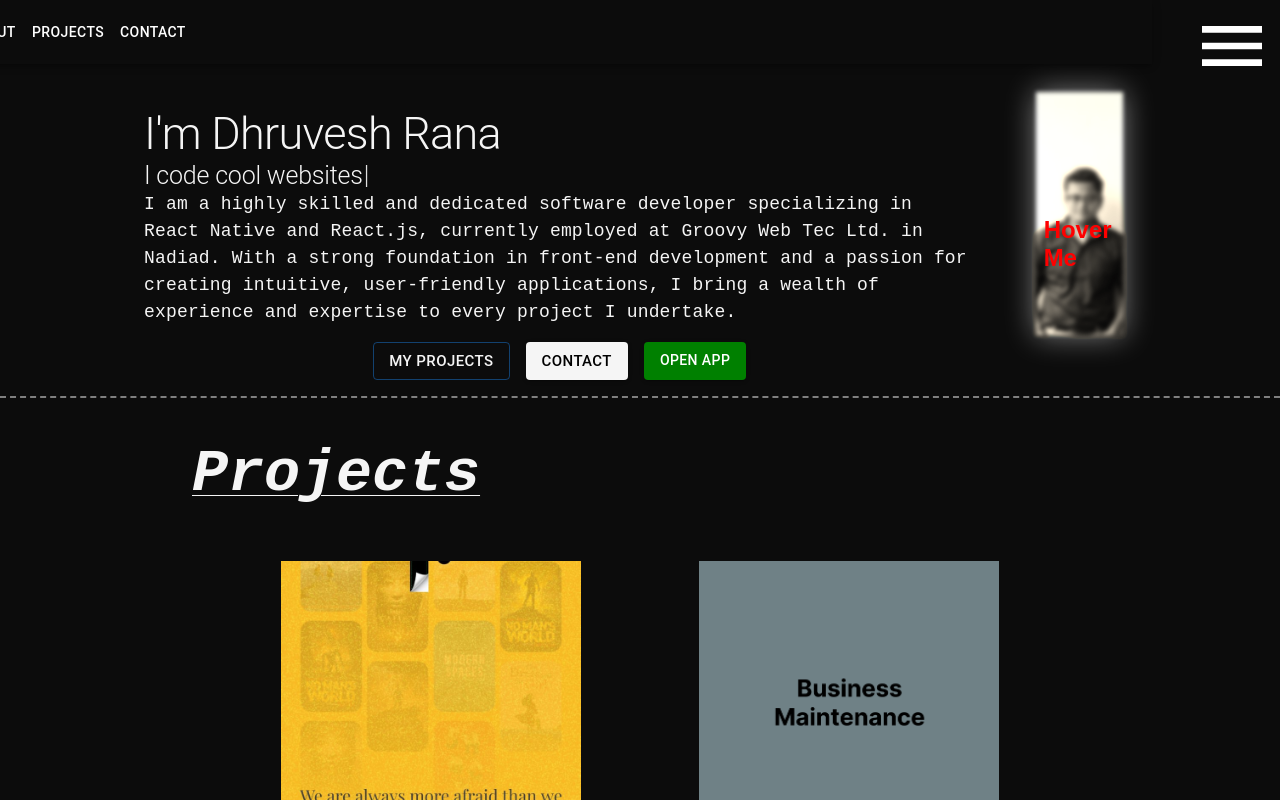
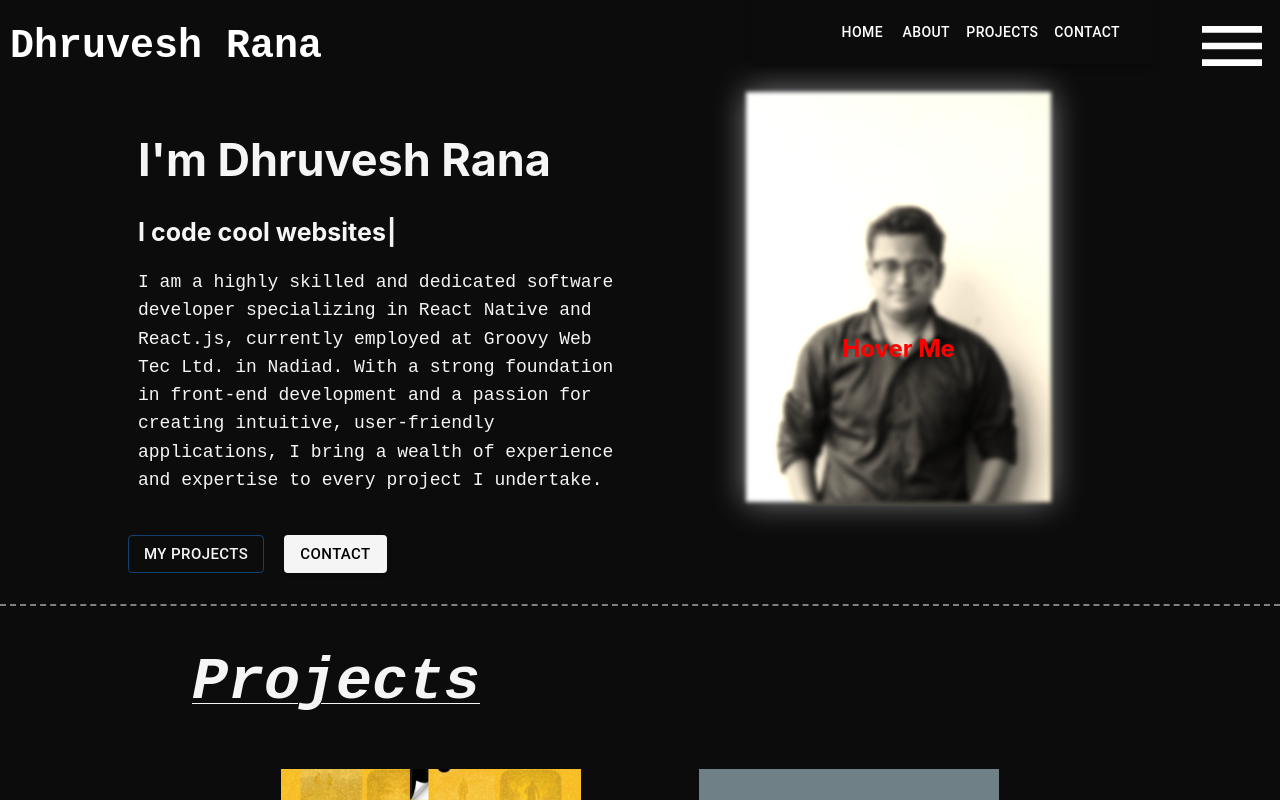
Before and after one commit to dhruveshrana22/Dhruvesh-Profile, a React (Create React App) app: page / in a window 1280 px wide. Shown: the top 800 px of the page. Built offline with nearby package versions, Linux system fonts and the light colour scheme.

Commit message:
Add Again Change this app

```diff
--- a/src/app/Screen/Home/Home.js
+++ b/src/app/Screen/Home/Home.js
@@ -1,81 +1,82 @@
-import { Box, Button, AppBar, Toolbar, Grid, Typography, useMediaQuery } from "@mui/material";
+import { Box, Button, Grid, useMediaQuery, AppBar, Toolbar } from "@mui/material";
 import React from "react";
 import Typewriter from "typewriter-effect";
+
 import NavbarCompo from "../../Component/Navbar";
+import { Images } from "../../../assets/ima";
 import DhruveshImage from '../../../assets/Images/Dhruvesh.jpg';
+import { Col, Flex, Row, Typography } from "antd";
 import { introdata } from "../../Utils/content_option";
+import { RobotFilled } from "@ant-design/icons";
 import { useNavigate } from "react-router-dom";
 import { Slide } from "react-awesome-reveal";
 import Portfolio from "../Portfolio";
-import Contact from "../Contect/Index";
+import Contect from "../Contect/Index";
 import About from "../About";
 import { Link } from "react-scroll";
 
 const Home = () => {
   const isMobile = useMediaQuery("(max-width:600px)");
-  const isTablet = useMediaQuery("(max-width:768px)");
+  const istablet = useMediaQuery("(max-width:768px)");
   const isDesktop = useMediaQuery("(max-width:1300px)");
-  const navigate = useNavigate();
-
-  // Function to open the app or redirect to Play Store
-  function openAppOrRedirect() {
-    const appPackage = "com.happykamper"; // Replace with your app's package name
-    const playStoreUrl = "https://play.google.com/store/apps/details?id=" + appPackage;
-
-    const appLink = "yourapp://"; // Replace with your app's URI scheme
-
-    // Create an invisible iframe to try to open the app
-    const iframe = document.createElement('iframe');
-    iframe.style.display = 'none';
-    iframe.src = appLink;
-
-    document.body.appendChild(iframe);
-
-    // Redirect to Play Store after a timeout if the app is not opened
-    setTimeout(() => {
-      window.location.href = playStoreUrl;
-    }, 2000); // Adjust timeout as needed
-  }
+  const navigate = useNavigate(); // Use useNavigate instead of useNavigation
 
   return (
     <>
-      {/* AppBar for navigation links */}
+
       {!isMobile && (
-        <AppBar sx={{ marginBottom: 2, position: "fixed", right: '10%', background: '#0c0c0c' }}>
+        <AppBar style={{ alignItems: 'flex-end', marginBottom: 20, width: 400, position: "fixed", right: '10%', background: '#0c0c0c' }}>
           <Toolbar>
+            {/* Smooth scroll to sections */}
             <Button color="inherit">
-              <Link to="home-section" smooth={true} duration={500}>Home</Link>
+              <Link to="home-section" smooth={true} duration={500}>
+                Home
+              </Link>
             </Button>
             <Button color="inherit">
-              <Link to="about-section" smooth={true} duration={500}>About</Link>
+              <Link to="about-section" smooth={true} duration={500}>
+                About
+              </Link>
             </Button>
             <Button color="inherit">
-              <Link to="portfolio-section" smooth={true} duration={500}>Projects</Link>
+              <Link to="portfolio-section" smooth={true} duration={500}>
+                Projects
+              </Link>
             </Button>
             <Button color="inherit">
-              <Link to="contact-section" smooth={true} duration={500}>Contact</Link>
+              <Link to="contact-section" smooth={true} duration={500}>
+                Contact
+              </Link>
             </Button>
           </Toolbar>
         </AppBar>
       )}
 
-      {/* Main Content */}
-      <Slide direction="down" duration={1000} style={{ display: "flex", justifyContent: 'center', alignItems: 'center' }}>
-        <Box id="home-section" sx={{
+      <Slide direction="down" duration={1000}
+        style={{
           display: "flex",
-          flexDirection: isMobile || isTablet ? "column-reverse" : "row",
+          justifyContent: 'center',
+          alignItems: 'center',
+        }}
+      >
+
+        <Col id="home-section" style={{
+          display: "flex",
+          flexDirection: isMobile || istablet ? "column-reverse" : "row",
           justifyContent: isDesktop ? "space-between" : "space-around",
           width: "80%",
-          gap: 2,
-          marginTop: isMobile || isTablet ? 5 : 0,
+          gap: 10,
+          top: isMobile || istablet ? 50 : "",
         }}>
-          {/* Text Section */}
-          <Grid item xs={12} md={6} sx={{ display: 'flex', flexDirection: 'column', justifyContent: 'flex-start', padding: 2 }}>
-            <Typography variant="h1" sx={{ color: 'whitesmoke', fontSize: isMobile || isTablet ? 20 : 45 }}>
-              I'm Dhruvesh Rana
-            </Typography>
-            <Typography variant="h2" sx={{ color: 'whitesmoke', fontSize: isMobile || isTablet ? 15 : 25 }}>
-              <Typewriter
+          <Grid width={isMobile || istablet ? "100%" : "50%"}
+
+            style={{
+              display: 'flex', flexDirection: 'column',
+              justifyContent: 'flex-start', alignItems: 'flex-start'
+            }} >
+            <Col style={{ padding: 10 }}>
+              <h1 style={{ color: 'whitesmoke', fontSize: isMobile || istablet ? 20 : 45 }}>I'm Dhruvesh Rana</h1>
+              <h2 style={{ color: 'whitesmoke', fontSize: isMobile || istablet ? 15 : 25 }}><Typewriter
                 options={{
                   strings: [
                     introdata.animated.first,
@@ -87,83 +88,134 @@ const Home = () => {
                   loop: true,
                   deleteSpeed: 10,
                 }}
-              />
-            </Typography>
-            <Typography sx={{ fontFamily: 'monospace', fontSize: isMobile || isTablet ? 15 : 18, color: 'whitesmoke' }}>
-              {introdata.description}
-            </Typography>
-            <Box sx={{ display: 'flex', justifyContent: 'center', gap: 2, marginTop: 2 }}>
-              <Button variant="outlined" sx={{ fontSize: isMobile || isTablet ? 10 : 15, color: "whitesmoke" }} onClick={() => navigate('/Portfolio')}>
-                My Projects
-              </Button>
-              <Button variant="contained" sx={{ backgroundColor: 'whitesmoke', fontSize: isMobile || isTablet ? 10 : 15, color: 'black' }} onClick={() => navigate('/Contact')}>
-                Contact
-              </Button>
-              {/* Button to open app or redirect */}
-              <Button variant="contained" sx={{ backgroundColor: 'green', color: 'white' }} onClick={openAppOrRedirect}>
-                Open App
-              </Button>
-            </Box>
+              /></h2>
+              <Col xs={24}>
+                <Typography style={{ fontFamily: 'monospace', fontSize: isMobile || istablet ? 15 : 18, color: 'whitesmoke' }}>
+                  {introdata.description}
+                </Typography>
+              </Col>
+            </Col>
+            <Flex style={{ width: '100%', height: 100, alignItems: 'center', justifyContent: 'center' }}>
+              <Row style={{ width: '100%', gap: 20 }}>
+                <Button variant="outlined" style={{ fontSize: isMobile || istablet ? 10 : 15, color: "whitesmoke" }}
+                  onClick={() => { navigate('/Portfolio') }}
+                >My Projects</Button>
+                <Button variant="contained"
+                  onClick={() => { navigate('/Contect') }}
+                  style={{ backgroundColor: 'whitesmoke', fontSize: isMobile || istablet ? 10 : 15, color: 'black' }}>Contact</Button>
+              </Row>
+            </Flex>
           </Grid>
-
-          {/* Image Section */}
-          <Grid item xs={12} md={6} sx={{ display: "flex", justifyContent: "center", position: "relative" }}>
+          <Grid
+            width={isMobile || istablet ? "100%" : "50%"}
+            style={{
+              display: "flex",
+              flexDirection: "column",
+              justifyContent: "flex-start",
+              alignItems: "center",
+              position: "relative", // Position the Grid relative to contain absolute elements
+            }}
+          >
             <img
               src={DhruveshImage}
-              alt="Dhruvesh"
+              alt="Rolls-Royce"
               style={{
+                zIndex: 1, // Ensure image is above the background but below the text
                 objectFit: "cover",
                 height: "80%",
-                width: isMobile || isTablet ? "100%" : "60%",
-                boxShadow: "0px 0px 30px rgba(255, 255, 255, 0.5)",
-                filter: "grayscale(100%) blur(2px) sepia(0.4) brightness(1.1)",
-                transition: "filter 0.3s ease-in-out",
+                width: isMobile || istablet ? "100%" : "60%",
+                boxShadow: "0px 0px 30px rgba(255, 255, 255, 0.5)", // White shadow on all sides
+                filter: "grayscale(100%) blur(2px) sepia(0.4) brightness(1.1)", // Black-and-white filter with blur and warmth
+                transition: "filter 0.3s ease-in-out", // Smooth transition
                 animation: "rotateIn 2s ease-in-out",
               }}
               onMouseEnter={(e) => {
-                e.currentTarget.style.filter = "grayscale(100%) blur(0px) sepia(0.4) brightness(1.1)";
-                document.getElementById("hoverText").style.opacity = 0;
+                e.currentTarget.style.filter = "grayscale(100%) blur(0px) sepia(0.4) brightness(1.1)"; // Remove blur on hover, keep black-and-white effect
+                document.getElementById("hoverText").style.opacity = 0; // Hide text on hover
               }}
               onMouseLeave={(e) => {
-                e.currentTarget.style.filter = "grayscale(100%) blur(2px) sepia(0.4) brightness(1.1)";
-                document.getElementById("hoverText").style.opacity = 1;
+                e.currentTarget.style.filter = "grayscale(100%) blur(2px) sepia(0.4) brightness(1.1)"; // Reapply blur when not hovering
+                document.getElementById("hoverText").style.opacity = 1; // Show text when not hovering
               }}
             />
+            <style>
+              {`
+  @keyframes rotateIn {
+    0% {
+      transform: rotate(-360deg) scale(1); /* Start with a full rotation and small scale */
+      opacity: 0; /* Start invisible */
+    }
+    100% {
+      transform: rotate(0deg) scale(1); /* End with normal orientation and full scale */
+      opacity: 1; /* End fully visible */
+    }
+  }
+`}
+            </style>
+
             <div
               id="hoverText"
               style={{
                 position: "absolute",
-                top: "50%",
-                left: "50%",
-                transform: "translate(-50%, -50%)",
-                zIndex: 2,
+                top: "50%", // Center the text vertically
+                left: "50%", // Center the text horizontally
+                transform: "translate(-50%, -50%)", // Centering correction
+                zIndex: 2, // Ensure text is above the image
                 color: "red",
                 fontSize: "24px",
                 fontWeight: "bold",
                 opacity: 1,
                 pointerEvents: "none",
               }}
+              animate={{
+                y: [0, -20, 0], // Bounce animation
+              }}
+              transition={{
+                y: {
+                  duration: 1, // Duration of each bounce cycle
+                  repeat: Infinity, // Infinite repeating
+                  repeatType: "loop", // Looping animation
+                },
+              }}
             >
-              {isMobile || isTablet ? "Click Me" : "Hover Me"}
+              {isMobile || istablet ? "Click Me" : "Hover Me"}
             </div>
           </Grid>
-        </Box>
+
+
+
+        </Col>
+
       </Slide>
+      <Grid
+        style={{
+          borderTop: '2px dashed gray', // Add top border with gray color
+        }}
+      />
+      <div id="portfolio-section">
+        {/* Portfolio Section */}
+        <Portfolio />
+      </div>
+      <Grid
+        style={{
+          borderTop: '2px dashed gray', // Add top border with gray color
+        }}
+      />
+      <div id="about-section">
+        {/* About Section */}
+        <About />
+      </div>
+      <Grid
+        style={{
+          borderTop: '2px dashed gray', // Add top border with gray color
+        }}
+      />
 
-      {/* Portfolio Section */}
-      <Box id="portfolio-section" sx={{ borderTop: '2px dashed gray' }}>
-        <Portfolio />
-      </Box>
+      <div id="contact-section">
+        {/* Contact Section */}
+        <Contect />
+      </div>
 
-      {/* About Section */}
-      <Box id="about-section" sx={{ borderTop: '2px dashed gray' }}>
-        <About />
-      </Box>
-
-      {/* Contact Section */}
-      <Box id="contact-section" sx={{ borderTop: '2px dashed gray' }}>
-        <Contact />
-      </Box>
     </>
   );
 };
```
